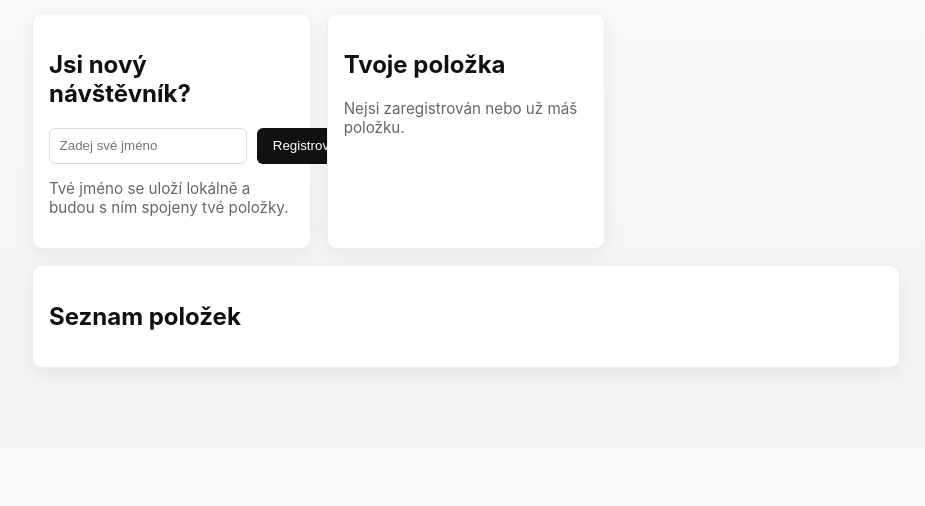
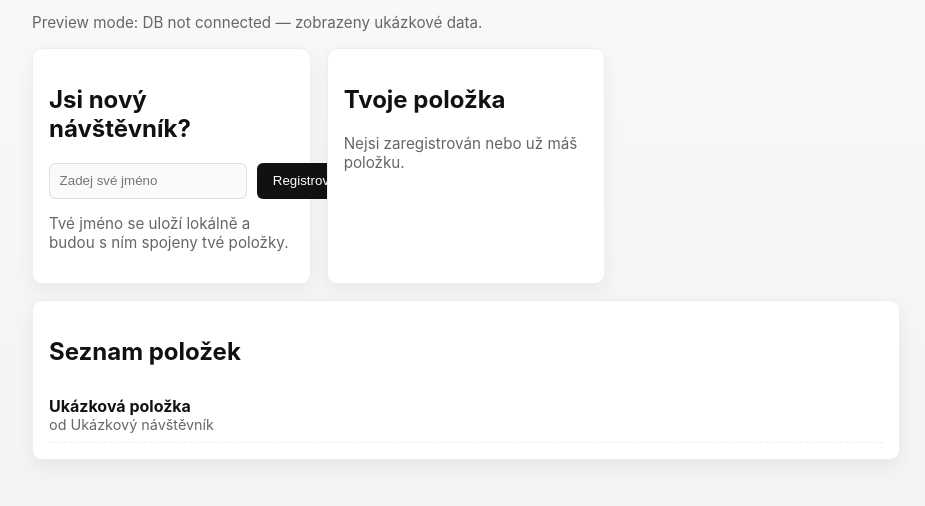
Before and after one commit to 4ME280-25ZS/jkrizanovsky, a website: page wishlist/public/index.html in a window 1280 px wide. Shown: the part 158-664 px from the top of the page, without its empty margins (174-1099 px from the left). Drawn offline with nearby package versions, Linux system fonts and the light colour scheme; no server answers.

Commit message:
Add preview fallback (static sample data) for wishlist page so it can be viewed without DB

```diff
--- a/wishlist/public/app.js
+++ b/wishlist/public/app.js
@@ -4,6 +4,17 @@
 
 let SUPABASE_ENABLED = false;
 let supabaseClient = null;
+const SAMPLE_ITEMS = [{ id: 1, title: 'Ukázková položka', visitor_id: 0, visitor_name: 'Ukázkový návštěvník' }];
+
+function enterPreviewMode(){
+  window.__WISHLIST_PREVIEW = true;
+  const banner = document.getElementById('previewBanner');
+  if (banner) banner.classList.remove('hidden');
+  if (registerBtn) registerBtn.disabled = true;
+  if (addBtn) addBtn.disabled = true;
+  if (visitorNameInput) visitorNameInput.disabled = true;
+  if (itemTitleInput) itemTitleInput.disabled = true;
+}
 
 if (window.SUPABASE_URL && window.SUPABASE_ANON_KEY && window.supabase) {
   SUPABASE_ENABLED = true;
@@ -12,12 +23,23 @@ if (window.SUPABASE_URL && window.SUPABASE_ANON_KEY && window.supabase) {
 
 async function api(path, options) {
   if (!SUPABASE_ENABLED) {
-    const res = await fetch(path, options);
-    if (!res.ok) {
-      const err = await res.json().catch(()=>({error:res.statusText}));
-      throw new Error(err.error || res.statusText);
+    // local server mode, but gracefully fallback to preview if server is not reachable
+    try {
+      const res = await fetch(path, options);
+      if (!res.ok) {
+        const err = await res.json().catch(()=>({error:res.statusText}));
+        throw new Error(err.error || res.statusText);
+      }
+      return res.json();
+    } catch (err) {
+      // if this is a GET for items, gracefully show sample data in preview mode
+      if (!options || (options && (!options.method || options.method === 'GET')) && path === '/api/items') {
+        enterPreviewMode();
+        return SAMPLE_ITEMS;
+      }
+      // other operations fail when no backend available
+      throw err;
     }
-    return res.json();
   }
 
   // Supabase-backed implementation
--- a/wishlist/public/index.html
+++ b/wishlist/public/index.html
@@ -11,6 +11,7 @@
       <header>
         <h1>Wishlist</h1>
         <p>Zapiš jednu položku, kterou si přeješ. Každý návštěvník může mít právě jednu položku.</p>
+        <div id="previewBanner" class="muted hidden">Preview mode: DB not connected — zobrazeny ukázkové data.</div>
       </header>
 
       <section class="board">
```
